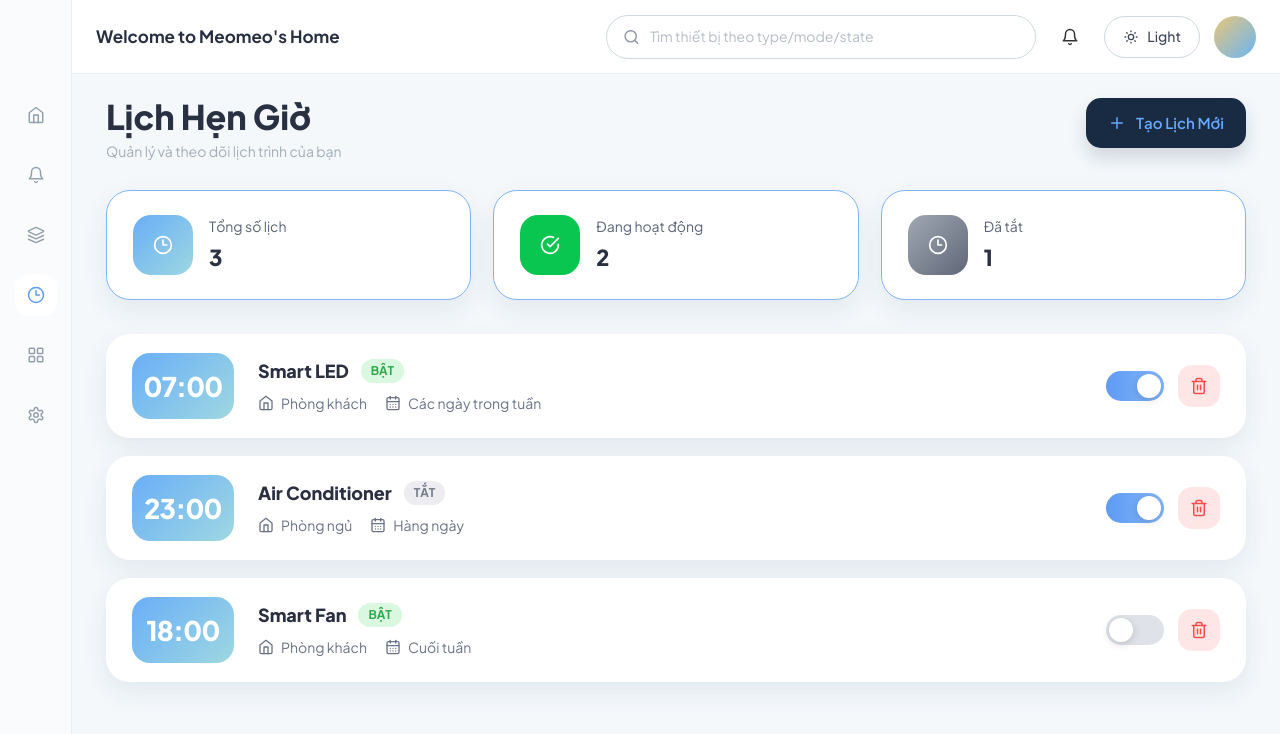
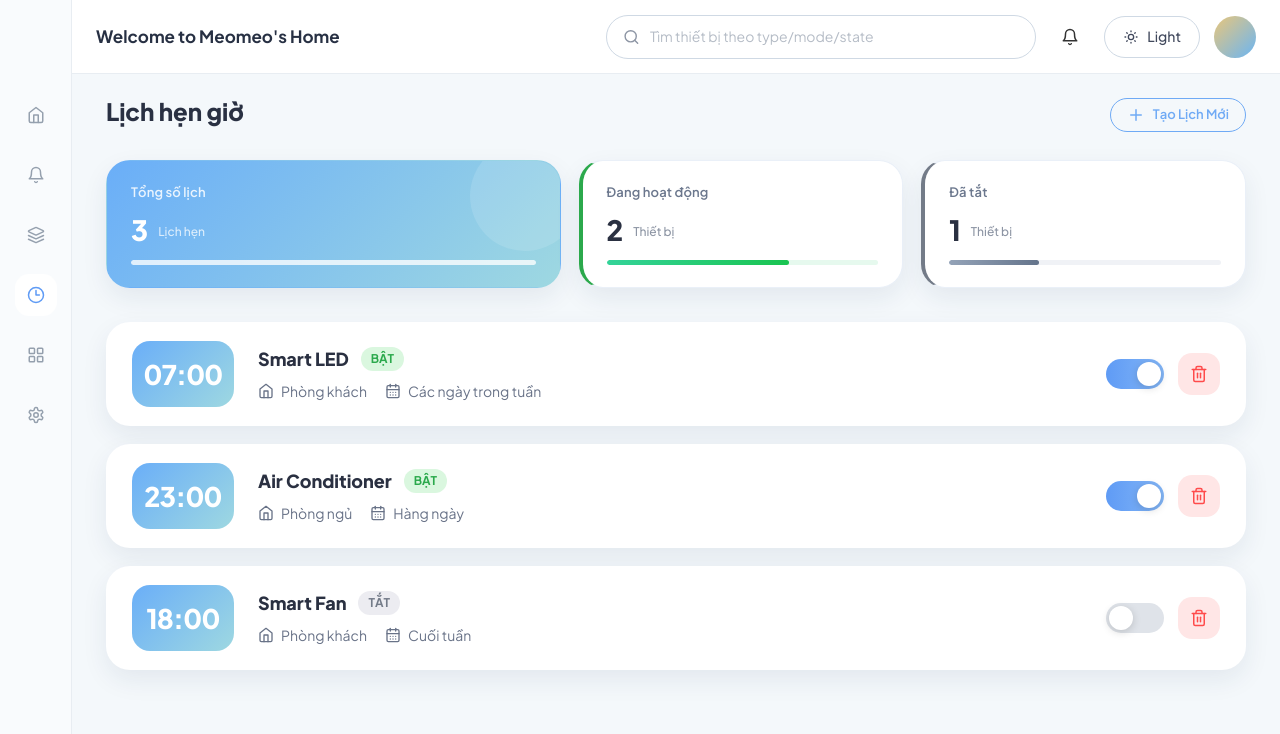
Before and after one commit to arrebol05/SmartHome-FE, a React (Vite) app: page /timers in a window 1280 px wide. Shown: the top 734 px of the page. Built offline with nearby package versions, Linux system fonts and the light colour scheme; no server answers.

Commit message:
fix UI profile, settings, timer

```diff
--- a/src/pages/DashboardPage.tsx
+++ b/src/pages/DashboardPage.tsx
@@ -114,7 +114,6 @@ export default function DashboardPage() {
           <div className="dashboard-page-header">
             <div>
               <h1>Bảng điều khiển</h1>
-              <p>Dữ liệu realtime từ backend qua SSE có Authorization header</p>
               <p>
                 Trạng thái stream: {streamStatus === "connected" ? "Đã kết nối" : streamStatus === "connecting" ? "Đang kết nối" : "Đang kết nối lại"}
               </p>
--- a/src/pages/ProfilePage.tsx
+++ b/src/pages/ProfilePage.tsx
@@ -28,7 +28,7 @@ export default function ProfilePage() {
   const [isEditing, setIsEditing] = useState(false);
 
   const [profile, setProfile] = useState({
-    username: "meomeo",
+    username: "Orange",
     email: "meomeo@smarthome.vn",
     phone: "+84 123 456 789",
     address: "123 Đường ABC, Quận 1, TP.HCM",
@@ -73,7 +73,7 @@ export default function ProfilePage() {
         <section className="profile-content">
           <div className="profile-page-header">
             <div>
-              <h1>Thông Tin Tài Khoản</h1>
+              <h1>Thông tin tài khoản</h1>
               <p>Quản lý thông tin cá nhân và cài đặt tài khoản</p>
             </div>
           </div>
--- a/src/pages/TimerPage.tsx
+++ b/src/pages/TimerPage.tsx
@@ -34,7 +34,7 @@ function TimerCard({ item, onToggle, onDelete }: { item: TimerItem; onToggle: (i
                 <div className="timer-item-content">
                     <div className="timer-item-title-row">
                         <h3>{item.device}</h3>
-                        <span className={`timer-badge ${item.mode === "BẬT" ? "on" : "off"}`}>{item.mode}</span>
+                        <span className={`timer-badge ${item.enabled ? "on" : "off"}`}>{item.enabled ? "BẬT" : "TẮT"}</span>
                     </div>
                     <div className="timer-item-meta">
                         <span><Home size={16} />{item.room}</span>
@@ -64,12 +64,8 @@ export default function TimerPage() {
     const totalCount = timers.length;
     const activeCount = timers.filter((t) => t.enabled).length;
     const inactiveCount = timers.filter((t) => !t.enabled).length;
-
-    const timerStats = [
-        { id: 1, title: "Tổng số lịch", value: String(totalCount), icon: <Clock3 size={20} />, theme: "blue" },
-        { id: 2, title: "Đang hoạt động", value: String(activeCount), icon: <CheckCircle size={20} />, theme: "green" },
-        { id: 3, title: "Đã tắt", value: String(inactiveCount), icon: <Clock3 size={20} />, theme: "gray" },
-    ];
+    const activePct = totalCount > 0 ? Math.round((activeCount / totalCount) * 100) : 0;
+    const inactivePct = totalCount > 0 ? Math.round((inactiveCount / totalCount) * 100) : 0;
 
     const handleToggleTimer = (id: number) => {
         setTimers((prev) => prev.map((t) => t.id === id ? { ...t, enabled: !t.enabled } : t));
@@ -104,8 +100,7 @@ export default function TimerPage() {
                 <section className="timer-content">
                     <div className="timer-header-row">
                         <div>
-                            <h1>Lịch Hẹn Giờ</h1>
-                            <p>Quản lý và theo dõi lịch trình của bạn</p>
+                            <h1>Lịch hẹn giờ</h1>
                         </div>
                         <button className="create-timer-btn" type="button" onClick={handleCreateTimer}>
                             <Plus size={18} /><span>Tạo Lịch Mới</span>
@@ -113,12 +108,47 @@ export default function TimerPage() {
                     </div>
 
                     <div className="timer-stats-grid">
-                        {timerStats.map((stat) => (
-                            <div className="timer-stat-card" key={stat.id}>
-                                <div className={`timer-stat-icon ${stat.theme}`}>{stat.icon}</div>
-                                <div className="timer-stat-text"><p>{stat.title}</p><h3>{stat.value}</h3></div>
+                        {/* Hero card — total */}
+                        <div className="timer-stat-card primary">
+                            <div className="timer-stat-top">
+                                <span className="timer-stat-label">Tổng số lịch</span>
                             </div>
-                        ))}
+                            <div className="timer-stat-value-row">
+                                <h3>{totalCount}</h3>
+                                <span>Lịch hẹn</span>
+                            </div>
+                            <div className="timer-stat-bar-wrap">
+                                <div className="timer-stat-bar-fill" style={{ width: "100%" }} />
+                            </div>
+                        </div>
+
+                        {/* Active card */}
+                        <div className="timer-stat-card accent-green">
+                            <div className="timer-stat-top">
+                                <span className="timer-stat-label">Đang hoạt động</span>
+                            </div>
+                            <div className="timer-stat-value-row">
+                                <h3>{activeCount}</h3>
+                                <span>Thiết bị</span>
+                            </div>
+                            <div className="timer-stat-bar-wrap" style={{ background: "#e6f9ee" }}>
+                                <div className="timer-stat-bar-fill green" style={{ width: `${activePct}%` }} />
+                            </div>
+                        </div>
+
+                        {/* Inactive card */}
+                        <div className="timer-stat-card accent-gray">
+                            <div className="timer-stat-top">
+                                <span className="timer-stat-label">Đã tắt</span>
+                            </div>
+                            <div className="timer-stat-value-row">
+                                <h3>{inactiveCount}</h3>
+                                <span>Thiết bị</span>
+                            </div>
+                            <div className="timer-stat-bar-wrap" style={{ background: "#f0f2f6" }}>
+                                <div className="timer-stat-bar-fill gray" style={{ width: `${inactivePct}%` }} />
+                            </div>
+                        </div>
                     </div>
 
                     <div className="timer-list">
--- a/src/pages/dashboard.css
+++ b/src/pages/dashboard.css
@@ -79,7 +79,7 @@
 }
 
 .dashboard-page-header h1 {
-  font-size: 34px;
+  font-size: 24px;
   font-weight: 800;
   color: #293042;
   line-height: 1.1;
--- a/src/pages/settings.css
+++ b/src/pages/settings.css
@@ -120,7 +120,7 @@
 }
 
 .settings-header h1 {
-  font-size: 30px;
+  font-size: 24px;
   font-weight: 800;
 }
 
--- a/src/pages/timer.css
+++ b/src/pages/timer.css
@@ -115,7 +115,7 @@
 }
 
 .timer-header-row h1 {
-  font-size: 34px;
+  font-size: 24px;
   font-weight: 800;
   color: #293042;
   margin-bottom: 6px;
@@ -128,58 +128,89 @@
 }
 
 .create-timer-btn {
-  height: 50px;
-  padding: 0 22px;
-  border: none;
-  border-radius: 15px;
-  background: #192a43;
-  color: #66a9ff;
-  display: flex;
+  background: transparent;
+  border: 1.5px solid #6faaf5;
+  color: #6faaf5;
+  font-size: 13px;
+  font-weight: 600;
+  font-family: "Plus Jakarta Sans", sans-serif;
+  padding: 6px 16px;
+  border-radius: 20px;
+  cursor: pointer;
+  display: inline-flex;
   align-items: center;
-  gap: 10px;
-  font-size: 15px;
-  font-weight: 600;
-  cursor: pointer;
-  box-shadow: 0 10px 18px rgba(25, 42, 67, 0.16);
+  gap: 8px;
   transition: all 0.2s ease;
   flex-shrink: 0;
 }
 
 .create-timer-btn:hover {
-  transform: translateY(-1px);
-  box-shadow: 0 14px 22px rgba(25, 42, 67, 0.22);
+  background: #6faaf5;
+  color: #fff;
 }
 
 /* ── STATS GRID ── */
 .timer-stats-grid {
   margin-top: 28px;
   display: grid;
-  grid-template-columns: repeat(3, minmax(0, 1fr));
-  gap: 22px;
+  grid-template-columns: 1.4fr 1fr 1fr;
+  gap: 18px;
 }
 
+/* Base card */
 .timer-stat-card {
   background: #ffffff;
-  border: 1.5px solid #7eb6f4;
   border-radius: 22px;
-  min-height: 110px;
-  padding: 20px 26px;
+  padding: 22px 24px;
   display: flex;
-  align-items: center;
-  gap: 16px;
-  box-shadow: 0 10px 20px rgba(45, 79, 128, 0.08);
-  transition: all 0.2s ease;
+  flex-direction: column;
+  gap: 14px;
+  box-shadow: 0 8px 22px rgba(42, 58, 89, 0.07);
+  border: 1.5px solid #eaf0f8;
+  position: relative;
+  overflow: hidden;
+  transition: all 0.22s ease;
 }
 
 .timer-stat-card:hover {
-  transform: translateY(-1px);
-  box-shadow: 0 12px 26px rgba(45, 79, 128, 0.13);
+  transform: translateY(-2px);
+  box-shadow: 0 14px 32px rgba(42, 58, 89, 0.12);
+}
+
+/* First card (primary/hero) */
+.timer-stat-card.primary {
+  background: linear-gradient(135deg, #6aaef8 0%, #9ed8e1 100%);
+  border-color: transparent;
+  color: white;
+}
+
+.timer-stat-card.primary::after {
+  content: "";
+  position: absolute;
+  right: -20px;
+  top: -20px;
+  width: 110px;
+  height: 110px;
+  border-radius: 50%;
+  background: rgba(255, 255, 255, 0.12);
+  pointer-events: none;
+}
+
+/* Accent bar on left for secondary cards */
+.timer-stat-card.accent-green { border-left: 4px solid #2ba94c; }
+.timer-stat-card.accent-gray  { border-left: 4px solid #737b88; }
+
+/* Top row: icon + label */
+.timer-stat-top {
+  display: flex;
+  align-items: center;
+  gap: 12px;
 }
 
 .timer-stat-icon {
-  width: 60px;
-  height: 60px;
-  border-radius: 18px;
+  width: 44px;
+  height: 44px;
+  border-radius: 14px;
   display: flex;
   align-items: center;
   justify-content: center;
@@ -187,29 +218,77 @@
   flex-shrink: 0;
 }
 
-.timer-stat-icon.blue {
-  background: linear-gradient(135deg, #69aef7 0%, #9cd8e1 100%);
+.timer-stat-icon.blue  { background: rgba(255, 255, 255, 0.28); }
+.timer-stat-icon.green { background: linear-gradient(135deg, #34d399, #059669); }
+.timer-stat-icon.gray  { background: linear-gradient(135deg, #94a3b8, #64748b); }
+
+.timer-stat-label {
+  font-size: 13px;
+  font-weight: 600;
+  letter-spacing: 0.01em;
 }
 
-.timer-stat-icon.green {
-  background: #09c650;
+.timer-stat-card.primary .timer-stat-label { color: rgba(255,255,255,0.85); }
+.timer-stat-label { color: #6b778d; }
+
+/* Value row */
+.timer-stat-value-row {
+  display: flex;
+  align-items: flex-end;
+  gap: 10px;
 }
 
-.timer-stat-icon.gray {
-  background: linear-gradient(135deg, #a1a8b4 0%, #5f6777 100%);
+.timer-stat-value-row h3 {
+  font-size: 28px;
+  font-weight: 800;
+  line-height: 1;
+  color: #2a3041;
 }
 
-.timer-stat-text p {
-  font-size: 14px;
-  color: #5b6477;
-  margin-bottom: 4px;
+.timer-stat-value-row span {
+  font-size: 12px;
+  font-weight: 500;
+  color: #8d95a4;
+  margin-bottom: 3px;
 }
 
-.timer-stat-text h3 {
-  font-size: 22px;
-  font-weight: 800;
-  color: #293042;
+.timer-stat-card.primary .timer-stat-value-row h3 { color: #ffffff; }
+.timer-stat-card.primary .timer-stat-value-row span { color: rgba(255,255,255,0.75); }
+
+.timer-stat-sub {
+  font-size: 13px;
+  font-weight: 600;
+  margin-bottom: 3px;
+  border-radius: 999px;
+  padding: 2px 10px;
 }
+
+.timer-stat-card.primary .timer-stat-sub {
+  background: rgba(255,255,255,0.22);
+  color: #ffffff;
+}
+
+.timer-stat-sub.green { background: #e6f9ee; color: #19c450; }
+.timer-stat-sub.gray  { background: #f0f2f6; color: #7a8498; }
+
+/* Progress bar */
+.timer-stat-bar-wrap {
+  height: 5px;
+  background: rgba(255,255,255,0.25);
+  border-radius: 999px;
+  overflow: hidden;
+  margin-top: 2px;
+}
+
+.timer-stat-bar-fill {
+  height: 100%;
+  border-radius: 999px;
+  transition: width 0.4s ease;
+}
+
+.timer-stat-card.primary .timer-stat-bar-fill { background: rgba(255,255,255,0.7); }
+.timer-stat-bar-fill.green { background: linear-gradient(90deg, #34d399, #19c450); }
+.timer-stat-bar-fill.gray  { background: linear-gradient(90deg, #94a3b8, #64748b); }
 
 /* ── TIMER LIST ── */
 .timer-list {
```
